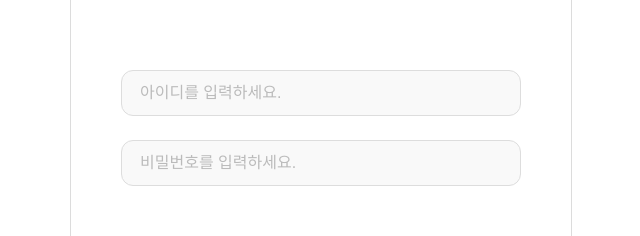
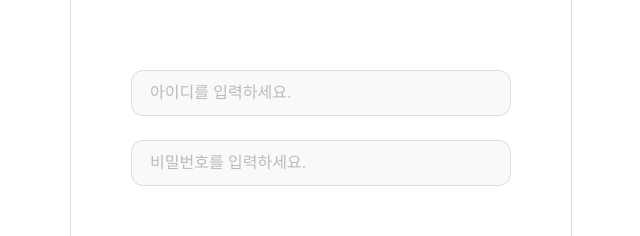
Before and after one commit to LikeLion-13th-INHA-Hachathon-Team-F/teamF-web, a React (Vite) app in the folder LikeLion-Hachathon-Front/: page / in a window 1280 px wide. Shown: the part 260-496 px from the top of the page, without its empty margins (319-959 px from the left). Built offline with nearby package versions, Linux system fonts and the light colour scheme.

Commit message:
야ㅓ마ㅜㅇ

```diff
--- a/LikeLion-Hachathon-Front/src/LoginPage/LoginPage.css
+++ b/LikeLion-Hachathon-Front/src/LoginPage/LoginPage.css
@@ -26,9 +26,11 @@
     border: 1px solid #ddd;
     border-radius: 12px;
     padding: 12px 16px;
-    margin: 12px 50px;
+    margin: 12px 60px;
     background-color: #f9f9f9;
     transition: border 0.3s ease, box-shadow 0.3s ease;
+    border: 1px solid #ddd;
+
 
 }
 
--- a/LikeLion-Hachathon-Front/src/SignUp/SignUp.css
+++ b/LikeLion-Hachathon-Front/src/SignUp/SignUp.css
@@ -52,9 +52,9 @@
 }
 
 .SignUp-Input-Title{
-     border: 1px solid #ddd;
-      max-width: 420px;
-      width: 100%;
+    border: 1px solid #ddd;
+    max-width: 420px;
+    width: 100%;
     border-radius: 12px;
     padding: 12px 16px;
     margin: 10px 60px;
```
